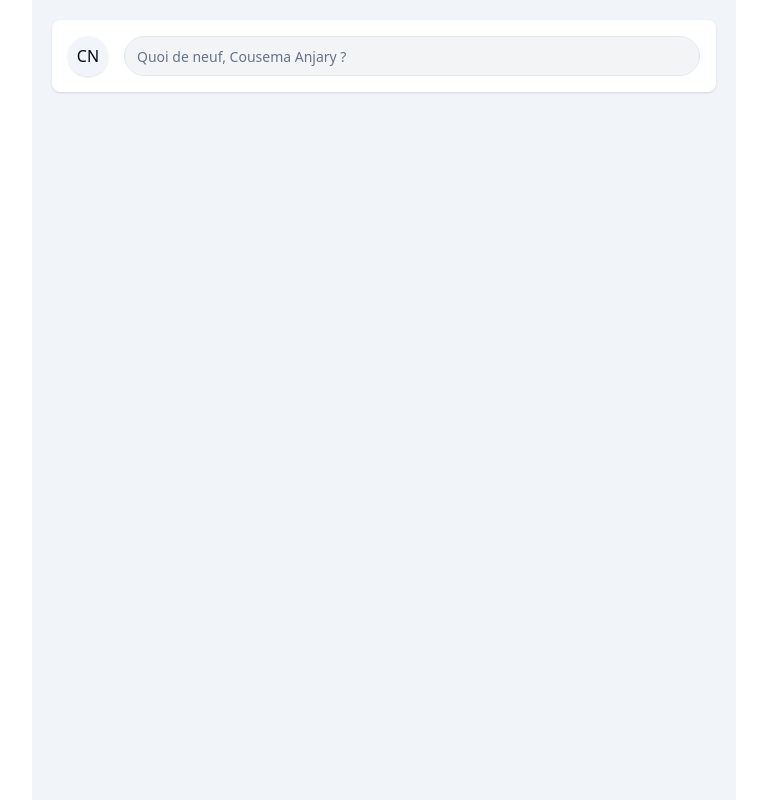
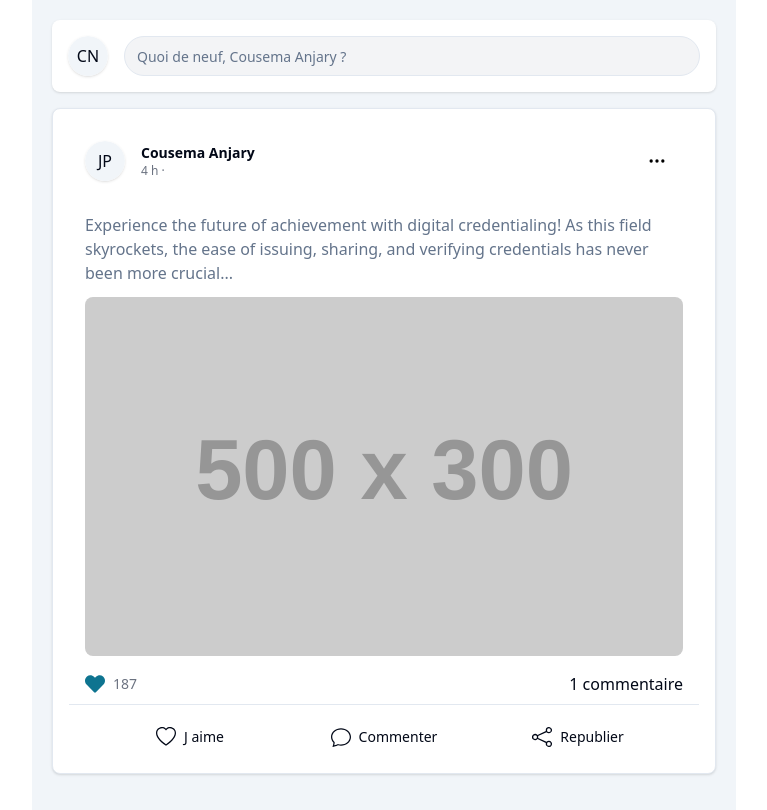
Before and after one commit to CousemaAnjary/many-to-many, a React (Vite) app in the folder client/: page / in a window 1280 px wide. Shown: the whole page, without its empty margins (256-1023 px from the left). Built offline with nearby package versions, Linux system fonts and the light colour scheme.

Commit message:
chore: Update Post component import paths and clean up unnecessary code

```diff
--- a/client/src/components/publication/Post.jsx
+++ b/client/src/components/publication/Post.jsx
@@ -1,11 +1,11 @@
 import { useState } from "react"
-import { Button } from "./ui/button"
+import { Button } from "../ui/button"
 import PostComment from "./PostComment"
 import { FaHeart } from "react-icons/fa"
 import { MoreHorizontal } from "lucide-react"
 import { BsHeart, BsChat, BsShare } from "react-icons/bs"
-import { Avatar, AvatarFallback, AvatarImage } from "./ui/avatar"
-import { Card, CardContent, CardFooter } from "../components/ui/card"
+import { Card, CardContent, CardFooter } from "../ui/card"
+import { Avatar, AvatarFallback, AvatarImage } from "../ui/avatar"
 
 
 export default function Post() {
--- a/client/src/components/publication/PostComment.jsx
+++ b/client/src/components/publication/PostComment.jsx
@@ -1,7 +1,7 @@
-import { Button } from "./ui/button"
+import { Button } from "../ui/button"
 import { Heart } from "lucide-react"
-import { Textarea } from "./ui/textarea"
-import { Avatar, AvatarFallback, AvatarImage } from "./ui/avatar"
+import { Textarea } from "../ui/textarea"
+import { Avatar, AvatarFallback, AvatarImage } from "../ui/avatar"
 
 
 
--- /dev/null
+++ b/client/src/components/ui/card.jsx
@@ -0,0 +1,50 @@
+import * as React from "react"
+
+import { cn } from "@/lib/utils"
+
+const Card = React.forwardRef(({ className, ...props }, ref) => (
+  <div
+    ref={ref}
+    className={cn("rounded-lg border bg-card text-card-foreground shadow-sm", className)}
+    {...props} />
+))
+Card.displayName = "Card"
+
+const CardHeader = React.forwardRef(({ className, ...props }, ref) => (
+  <div
+    ref={ref}
+    className={cn("flex flex-col space-y-1.5 p-6", className)}
+    {...props} />
+))
+CardHeader.displayName = "CardHeader"
+
+const CardTitle = React.forwardRef(({ className, ...props }, ref) => (
+  <h3
+    ref={ref}
+    className={cn("text-2xl font-semibold leading-none tracking-tight", className)}
+    {...props} />
+))
+CardTitle.displayName = "CardTitle"
+
+const CardDescription = React.forwardRef(({ className, ...props }, ref) => (
+  <p
+    ref={ref}
+    className={cn("text-sm text-muted-foreground", className)}
+    {...props} />
+))
+CardDescription.displayName = "CardDescription"
+
+const CardContent = React.forwardRef(({ className, ...props }, ref) => (
+  <div ref={ref} className={cn("p-6 pt-0", className)} {...props} />
+))
+CardContent.displayName = "CardContent"
+
+const CardFooter = React.forwardRef(({ className, ...props }, ref) => (
+  <div
+    ref={ref}
+    className={cn("flex items-center p-6 pt-0", className)}
+    {...props} />
+))
+CardFooter.displayName = "CardFooter"
+
+export { Card, CardHeader, CardFooter, CardTitle, CardDescription, CardContent }
--- a/client/src/pages/Home.jsx
+++ b/client/src/pages/Home.jsx
@@ -1,4 +1,5 @@
 import CreatePost from "@/components/publication/CreatePost"
+import Post from "@/components/publication/Post"
 
 
 
@@ -25,6 +26,9 @@
                     <CreatePost />
                 </div>
 
+                <div className="w-full">
+                    <Post />
+                </div>
             </div>
         </>
     )
```
